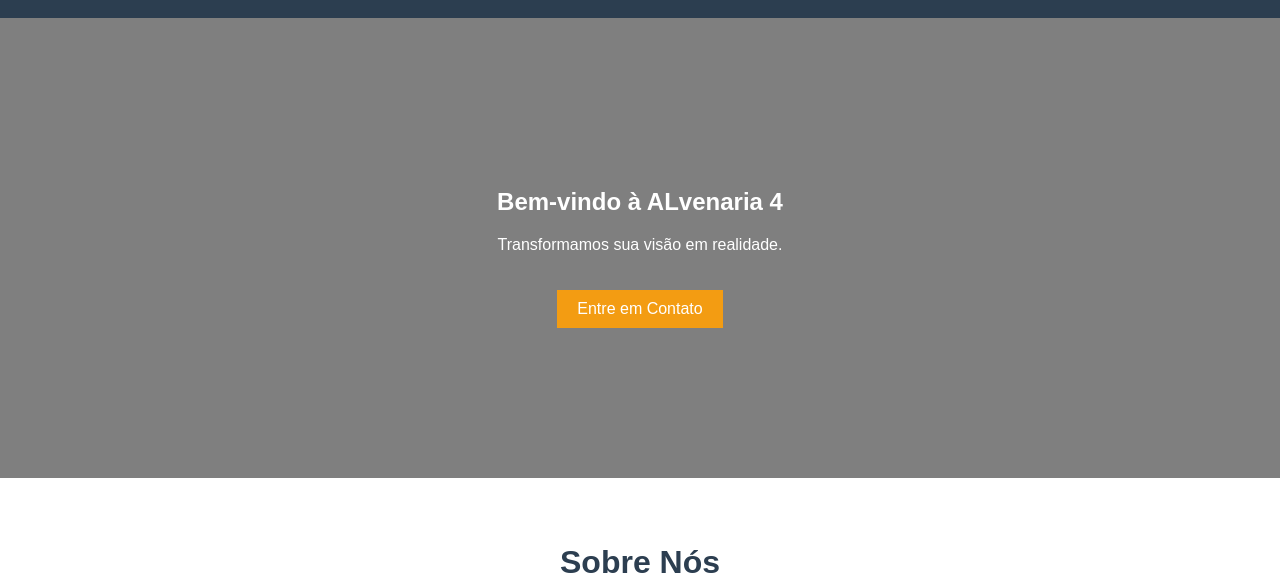
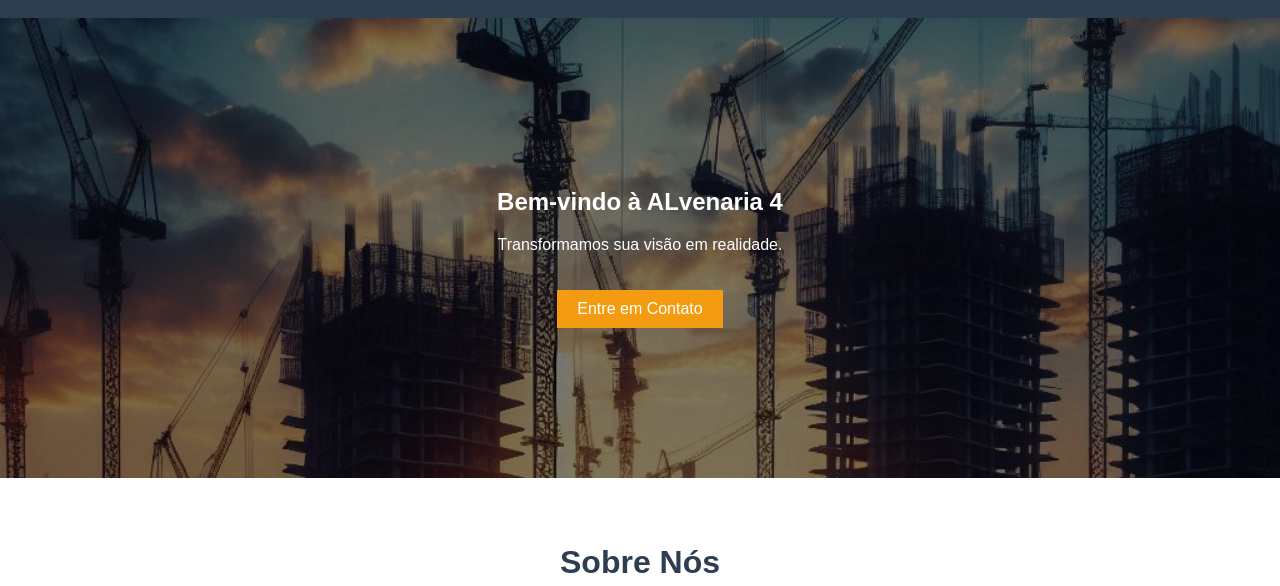
Before and after one commit to DidiV778/Website, a plain HTML site: page index.html in a window 1280 px wide. Shown: the part 214-800 px from the top of the page. Drawn offline with Linux system fonts and the light colour scheme; some packages are replaced by stand-ins of ours.

Commit message:
Update styles.css

```diff
--- a/styles.css
+++ b/styles.css
@@ -45,7 +45,7 @@ header nav ul li a:hover {
 }
 
 .hero {
-    background: url('images/construction.jpg') no-repeat center center/cover;
+    background: url('https://raw.githubusercontent.com/DidiV778/Website/main/construction.jpg') no-repeat center center/cover;
     color: #fff;
     text-align: center;
     padding: 150px 20px;
```
